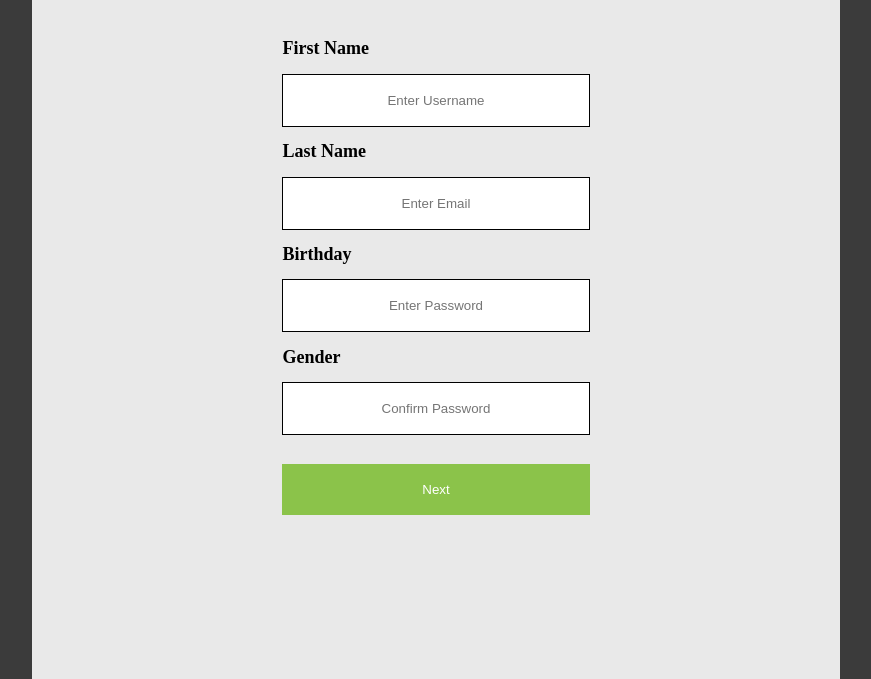
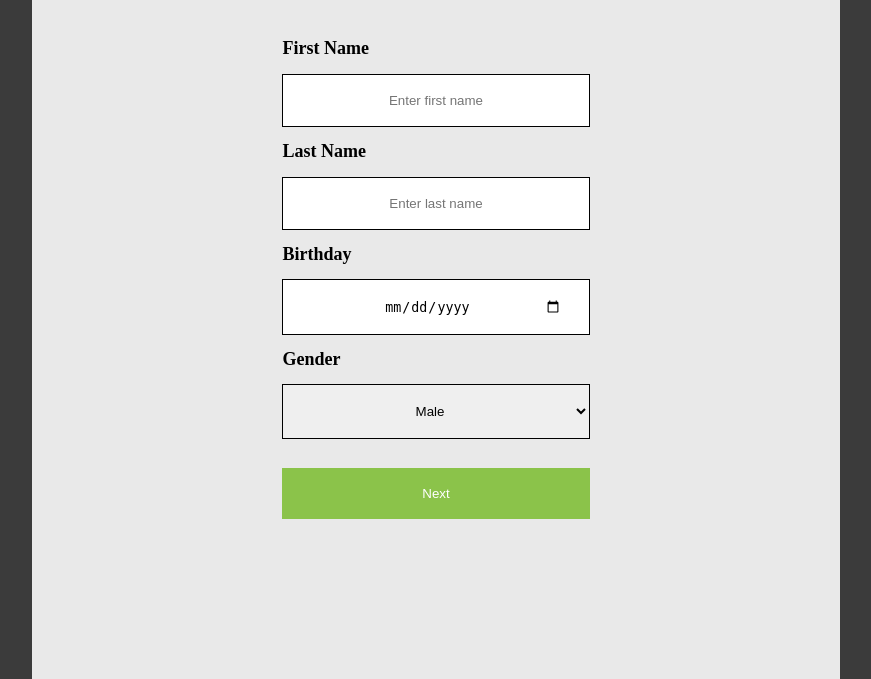
Before and after one commit to AsanduluiIlinca/GoMaR, a PHP site: page /html/profile.html in a window 1280 px wide. Shown: the part 60-739 px from the top of the page, without its empty margins (204-1075 px from the left). Run offline with PHP 8.4, Linux system fonts and the light colour scheme.

Commit message:
update profile

```diff
--- a/css/login.css
+++ b/css/login.css
@@ -83,6 +83,16 @@ input {
   text-align: center;
 }
 
+select {
+  width: 100%;
+  padding: 1rem 1.5rem;
+  margin: 0.8rem 0;
+  display: inline-block;
+  border: 0.1rem solid;
+  box-sizing: border-box;
+  text-align: center;
+}
+
 .boxcontent {
   border: 5%;
   padding: 5%;
--- a/html/profile.html
+++ b/html/profile.html
@@ -22,16 +22,20 @@
                 <form name="form" action="./register.html" method="post">
 
                         <label><b>First Name</b></label>
-                        <input type="text" placeholder="Enter Username" name="username" required>
+                        <input type="text" placeholder="Enter first name" name="username" required>
 
                         <label><b>Last Name</b></label>
-                        <input type="text" placeholder="Enter Email" name="email" required>
+                        <input type="text" placeholder="Enter last name" name="email" required>
 
                         <label><b>Birthday</b></label>
-                        <input type="password" placeholder="Enter Password" name="password" required>
+                        <input type="date" name="birthday">
 
                         <label><b>Gender</b></label>
-                        <input type="password" placeholder="Confirm Password" name="password" required>
+                        <select id="gender">
+                            <option value="male">Male</option>
+                            <option value="female">Female</option>
+                        </select>
+                        <!-- <input type="password" placeholder="Confirm Password" name="password" required>  -->
 
                 </form>
                 <input class="button" id="next"type="submit" onclick="window.location.href ='#slider-2';" value="Next">
@@ -42,16 +46,19 @@
             <div class="boxcontent">
                 <form name="form" action="./register.html" method="post">
                         <label><b>Social status</b></label>
-                        <input type="text" placeholder="Enter Username" name="username" required>
+                        <input type="text" placeholder=" Enter status" name="status" required>
 
                         <label><b>Employed/Unemployed</b></label>
-                        <input type="text" placeholder="Enter Email" name="email" required>
+                        <select id="job">
+                            <option value="yes">Yes</option>
+                            <option value="no">No</option>
+                        </select>
 
                         <label><b>Working place</b></label>
-                        <input type="password" placeholder="Enter Password" name="password" required>
+                        <input type="text" placeholder=" Enter working place" name="work" required>
 
                         <label><b>Job</b></label>
-                        <input type="password" placeholder="Confirm Password" name="password" required>
+                        <input type="text" placeholder="Enter job" name="job" required>
 
                 </form>
                 <input class="button" id="prev"type="submit" onclick="window.location.href ='#slider-1';" value="Back">
@@ -63,16 +70,16 @@
             <div class="boxcontent">
                 <form name="form" action="./register.html" method="post">
                         <label><b>Country</b></label>
-                        <input type="text" placeholder="Enter Username" name="username" required>
+                        <input type="text" placeholder="Country name" name="counry" required>
 
                         <label><b>Town</b></label>
-                        <input type="text" placeholder="Enter Email" name="email" required>
+                        <input type="text" placeholder="Town" name="town" required>
 
                         <label><b>Ethnicity</b></label>
-                        <input type="password" placeholder="Enter Password" name="password" required>
+                        <input type="test" placeholder="Ethnicity" name="ethn" required>
 
                         <label><b>Languages</b></label>
-                        <input type="password" placeholder="Confirm Password" name="password" required>
+                        <input type="test" placeholder="Language" name="lang" required>
                 </form>
                 <input class="button" id="prev"type="submit" onclick="window.location.href ='#slider-2';" value="Back">
                 <input class="button" id="next"type="submit" onclick="window.location.href ='landing.html';" value="Next">
```
